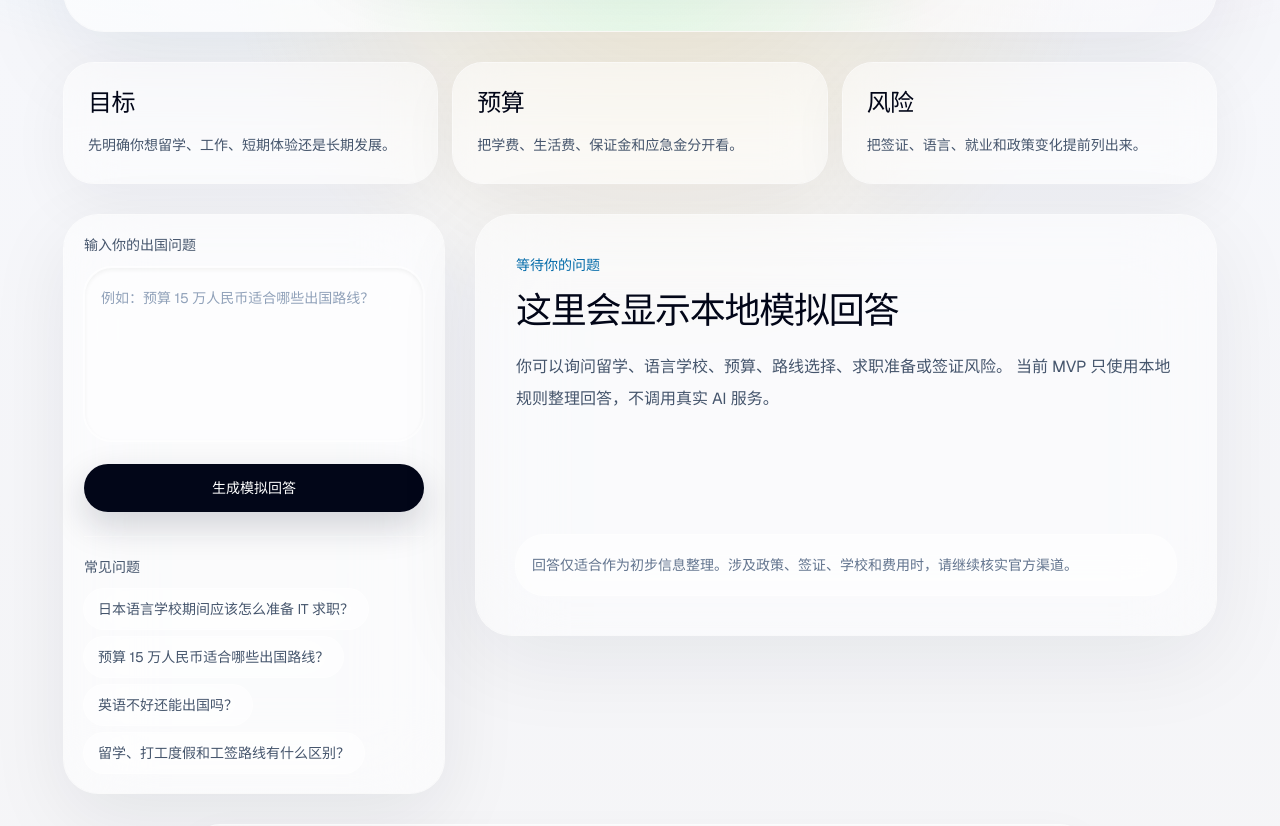
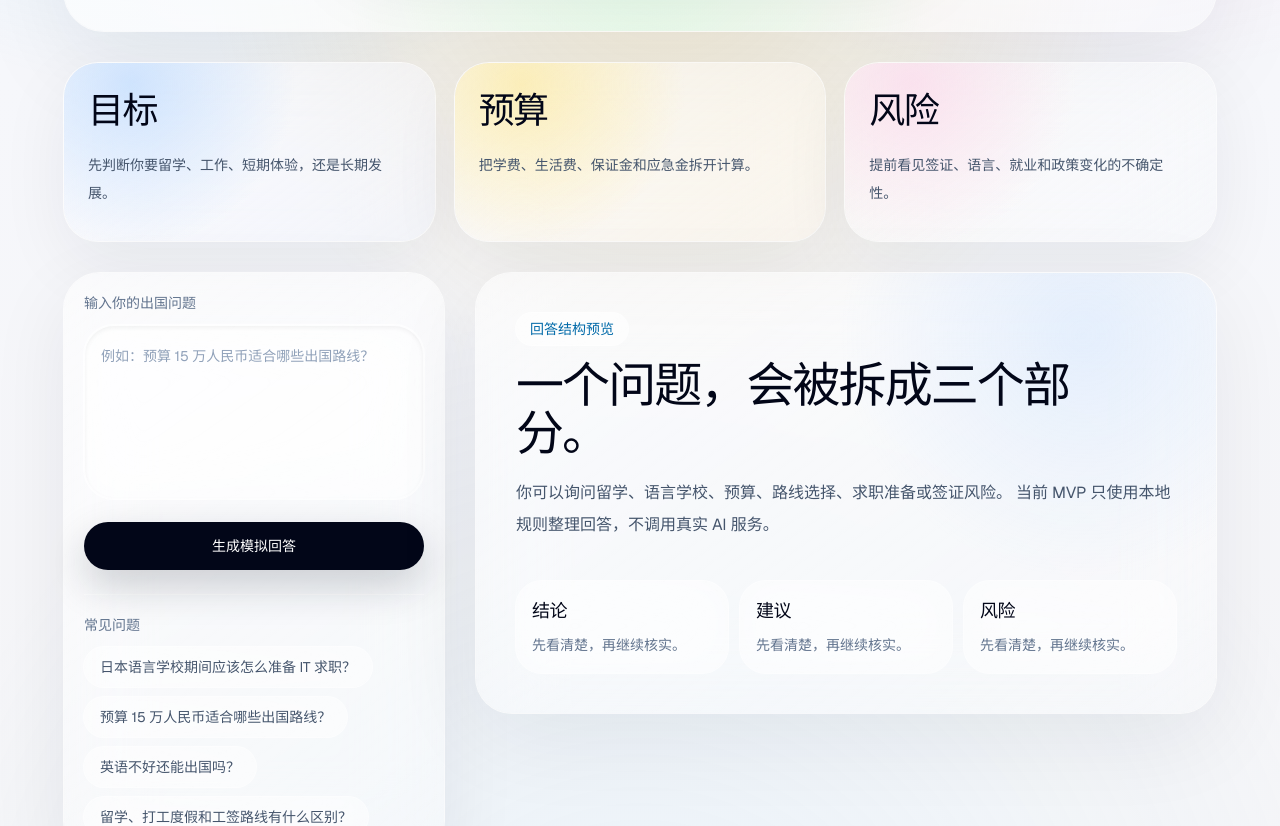
Before and after one commit to Liu-Ruien/study-abroad-consulting, a Next.js app: page /ai in a window 1280 px wide. Shown: the part 720-1546 px from the top of the page. Built offline with nearby package versions, Linux system fonts and the light colour scheme.

Commit message:
style: redesign ai page with product-style hero

```diff
--- a/app/ai/page.tsx
+++ b/app/ai/page.tsx
@@ -6,21 +6,27 @@ import AiChatPanel from "@/components/ai/AiChatPanel";
 const focusCards = [
   {
     title: "目标",
-    description: "先明确你想留学、工作、短期体验还是长期发展。",
+    description: "先判断你要留学、工作、短期体验，还是长期发展。",
+    toneClass:
+      "bg-[radial-gradient(circle_at_18%_12%,rgba(191,219,254,0.72),transparent_48%),linear-gradient(145deg,rgba(255,255,255,0.54),rgba(238,242,255,0.38))]",
   },
   {
     title: "预算",
-    description: "把学费、生活费、保证金和应急金分开看。",
+    description: "把学费、生活费、保证金和应急金拆开计算。",
+    toneClass:
+      "bg-[radial-gradient(circle_at_18%_12%,rgba(253,230,138,0.54),transparent_48%),linear-gradient(145deg,rgba(255,255,255,0.54),rgba(255,247,237,0.36))]",
   },
   {
     title: "风险",
-    description: "把签证、语言、就业和政策变化提前列出来。",
+    description: "提前看见签证、语言、就业和政策变化的不确定性。",
+    toneClass:
+      "bg-[radial-gradient(circle_at_18%_12%,rgba(251,207,232,0.54),transparent_48%),linear-gradient(145deg,rgba(255,255,255,0.54),rgba(248,250,252,0.36))]",
   },
 ];
 
 export default function AiPage() {
   return (
-    <main className="min-h-screen overflow-hidden bg-[radial-gradient(circle_at_16%_8%,rgba(125,211,252,0.32),transparent_32%),radial-gradient(circle_at_84%_4%,rgba(244,114,182,0.22),transparent_34%),radial-gradient(circle_at_52%_34%,rgba(251,191,36,0.16),transparent_36%),linear-gradient(180deg,#f8fbff_0%,#f6f7fb_42%,#f5f5f7_100%)] px-4 py-7 text-slate-950 sm:px-6 sm:py-10">
+    <main className="min-h-screen overflow-hidden bg-[radial-gradient(circle_at_16%_8%,rgba(125,211,252,0.32),transparent_32%),radial-gradient(circle_at_84%_4%,rgba(244,114,182,0.22),transparent_34%),radial-gradient(circle_at_52%_34%,rgba(251,191,36,0.16),transparent_36%),radial-gradient(circle_at_50%_100%,rgba(186,230,253,0.18),transparent_42%),linear-gradient(180deg,#f8fbff_0%,#f6f7fb_42%,#f5f5f7_100%)] px-4 py-7 pb-12 text-slate-950 sm:px-6 sm:py-10 sm:pb-16">
       <div className="mx-auto max-w-6xl">
         <section className="relative mb-8 overflow-hidden rounded-[40px] px-5 py-14 text-center shadow-[0_30px_100px_rgba(15,23,42,0.08)] ring-1 ring-white/75 sm:px-8 sm:py-20">
           <div className="absolute inset-0 bg-[radial-gradient(circle_at_20%_20%,rgba(186,230,253,0.78),transparent_34%),radial-gradient(circle_at_80%_18%,rgba(251,207,232,0.62),transparent_34%),radial-gradient(circle_at_50%_85%,rgba(187,247,208,0.50),transparent_38%),linear-gradient(135deg,rgba(255,255,255,0.82)_0%,rgba(248,250,252,0.42)_100%)]" />
@@ -55,16 +61,16 @@ export default function AiPage() {
           </div>
         </section>
 
-        <section className="mb-8 grid gap-4 md:grid-cols-3">
+        <section className="mb-8 grid gap-5 md:grid-cols-3">
           {focusCards.map((card) => (
             <div
               key={card.title}
-              className="rounded-[30px] bg-white/48 px-6 py-6 shadow-[0_18px_60px_rgba(15,23,42,0.055)] ring-1 ring-white/72 backdrop-blur-xl"
+              className={`min-h-[178px] rounded-[34px] px-6 py-7 shadow-[0_22px_70px_rgba(15,23,42,0.065)] ring-1 ring-white/72 backdrop-blur-2xl ${card.toneClass}`}
             >
-              <h2 className="text-2xl font-medium tracking-tight text-slate-950">
+              <h2 className="text-3xl font-medium tracking-[-0.045em] text-slate-950 sm:text-4xl">
                 {card.title}
               </h2>
-              <p className="mt-3 text-sm leading-7 text-slate-600">
+              <p className="mt-5 max-w-xs text-sm leading-7 text-slate-600">
                 {card.description}
               </p>
             </div>
--- a/components/ai/AiChatPanel.tsx
+++ b/components/ai/AiChatPanel.tsx
@@ -77,7 +77,7 @@ export default function AiChatPanel() {
 
   return (
     <section className="grid gap-8 lg:grid-cols-[minmax(0,380px)_minmax(0,1fr)] lg:items-start">
-      <div className="rounded-[34px] bg-white/52 p-4 shadow-[0_24px_80px_rgba(15,23,42,0.08)] ring-1 ring-white/72 backdrop-blur-2xl sm:p-5">
+      <div className="rounded-[36px] bg-[linear-gradient(145deg,rgba(255,255,255,0.58),rgba(255,255,255,0.34))] p-4 shadow-[0_24px_80px_rgba(15,23,42,0.075)] ring-1 ring-white/72 backdrop-blur-2xl sm:p-5">
         <AiQuestionForm
           question={question}
           error={error}
@@ -114,14 +114,14 @@ export default function AiChatPanel() {
         ) : answer && submittedQuestion ? (
           <AiAnswerCard question={submittedQuestion} answer={answer} />
         ) : (
-          <div className="flex min-h-[420px] flex-col justify-between rounded-[36px] bg-white/44 p-7 shadow-[0_24px_90px_rgba(15,23,42,0.07)] ring-1 ring-white/70 backdrop-blur-2xl sm:p-10">
+          <div className="flex min-h-[420px] flex-col justify-between overflow-hidden rounded-[36px] bg-[radial-gradient(circle_at_82%_14%,rgba(191,219,254,0.36),transparent_34%),linear-gradient(145deg,rgba(255,255,255,0.52),rgba(255,255,255,0.28))] p-7 shadow-[0_24px_90px_rgba(15,23,42,0.07)] ring-1 ring-white/70 backdrop-blur-2xl sm:p-10">
             <div>
-              <p className="mb-4 text-sm font-medium text-sky-700">
-                等待你的问题
+              <p className="mb-4 inline-flex rounded-full bg-white/48 px-3.5 py-1.5 text-sm font-medium text-sky-700 ring-1 ring-white/70 backdrop-blur-xl">
+                回答结构预览
               </p>
 
-              <h2 className="mb-5 text-3xl font-medium tracking-[-0.035em] text-slate-950 sm:text-4xl">
-                这里会显示本地模拟回答
+              <h2 className="mb-5 max-w-xl text-3xl font-medium tracking-[-0.04em] text-slate-950 sm:text-5xl">
+                一个问题，会被拆成三个部分。
               </h2>
 
               <p className="max-w-2xl text-base leading-8 text-slate-600">
@@ -130,8 +130,20 @@ export default function AiChatPanel() {
               </p>
             </div>
 
-            <div className="mt-10 rounded-[28px] bg-white/44 p-4 text-sm leading-7 text-slate-500 ring-1 ring-white/70 backdrop-blur-xl">
-              回答仅适合作为初步信息整理。涉及政策、签证、学校和费用时，请继续核实官方渠道。
+            <div className="mt-10 grid gap-3 sm:grid-cols-3">
+              {["结论", "建议", "风险"].map((item) => (
+                <div
+                  key={item}
+                  className="rounded-[26px] bg-white/42 px-4 py-4 ring-1 ring-white/68 backdrop-blur-xl"
+                >
+                  <p className="text-lg font-medium tracking-tight text-slate-950">
+                    {item}
+                  </p>
+                  <p className="mt-2 text-sm leading-6 text-slate-500">
+                    先看清楚，再继续核实。
+                  </p>
+                </div>
+              ))}
             </div>
           </div>
         )}
--- a/components/ai/AiQuestionForm.tsx
+++ b/components/ai/AiQuestionForm.tsx
@@ -20,7 +20,7 @@ export default function AiQuestionForm({
   return (
     <form onSubmit={onSubmit} className="space-y-4">
       <div>
-        <label className="mb-3 block text-sm font-medium text-slate-600">
+        <label className="mb-3 block text-sm font-medium text-slate-500">
           输入你的出国问题
         </label>
 
@@ -29,7 +29,7 @@ export default function AiQuestionForm({
           onChange={(event) => onQuestionChange(event.target.value)}
           placeholder="例如：预算 15 万人民币适合哪些出国路线？"
           rows={5}
-          className="w-full resize-none rounded-[28px] border border-transparent bg-white/54 px-4 py-4 text-sm leading-7 text-slate-900 shadow-inner outline-none ring-1 ring-white/70 transition placeholder:text-slate-400 focus:bg-white/78 focus:ring-4 focus:ring-white/70"
+          className="w-full resize-none rounded-[30px] border border-transparent bg-white/42 px-4 py-4 text-sm leading-7 text-slate-900 shadow-inner outline-none ring-1 ring-white/68 backdrop-blur-xl transition placeholder:text-slate-400 focus:bg-white/72 focus:ring-4 focus:ring-white/65"
         />
       </div>
 
@@ -42,7 +42,7 @@ export default function AiQuestionForm({
       <button
         type="submit"
         disabled={isLoading}
-        className="w-full rounded-full bg-slate-950 px-5 py-3.5 text-sm font-medium text-white shadow-[0_14px_35px_rgba(15,23,42,0.18)] transition hover:bg-slate-800 disabled:cursor-not-allowed disabled:opacity-60"
+        className="w-full rounded-full bg-slate-950 px-5 py-3.5 text-sm font-medium text-white shadow-[0_16px_40px_rgba(15,23,42,0.20)] transition hover:bg-slate-800 disabled:cursor-not-allowed disabled:opacity-60"
       >
         {isLoading ? "正在整理回答..." : "生成模拟回答"}
       </button>
--- a/components/ai/AiSuggestionChips.tsx
+++ b/components/ai/AiSuggestionChips.tsx
@@ -15,21 +15,21 @@ export default function AiSuggestionChips({
 }: AiSuggestionChipsProps) {
   return (
     <div>
-      <p className="mb-3 text-sm font-medium text-slate-600">
+      <p className="mb-3 text-sm font-medium text-slate-500">
         常见问题
       </p>
 
-      <div className="flex flex-wrap gap-2">
+      <div className="flex flex-wrap gap-2.5">
         {suggestions.map((suggestion) => (
           <button
             key={suggestion}
             type="button"
             disabled={isLoading}
             onClick={() => onSelect(suggestion)}
-            className={`rounded-full px-3.5 py-2 text-sm leading-6 ring-1 transition disabled:cursor-not-allowed disabled:opacity-60 ${
+            className={`rounded-full px-4 py-2 text-sm leading-6 ring-1 transition disabled:cursor-not-allowed disabled:opacity-60 ${
               selectedQuestion === suggestion
                 ? "bg-slate-950 text-white ring-slate-950 shadow-sm"
-                : "bg-white/46 text-slate-600 ring-white/72 backdrop-blur-xl hover:bg-white/70 hover:text-slate-950 hover:shadow-sm"
+                : "bg-white/38 text-slate-600 ring-white/68 backdrop-blur-xl hover:bg-white/68 hover:text-slate-950 hover:shadow-sm"
             }`}
           >
             {suggestion}
```
Also changed, not shown: components/ai/AiAnswerCard.tsx (+8 -8 lines), 1 other file (tests, documents, lock files or other folders).
